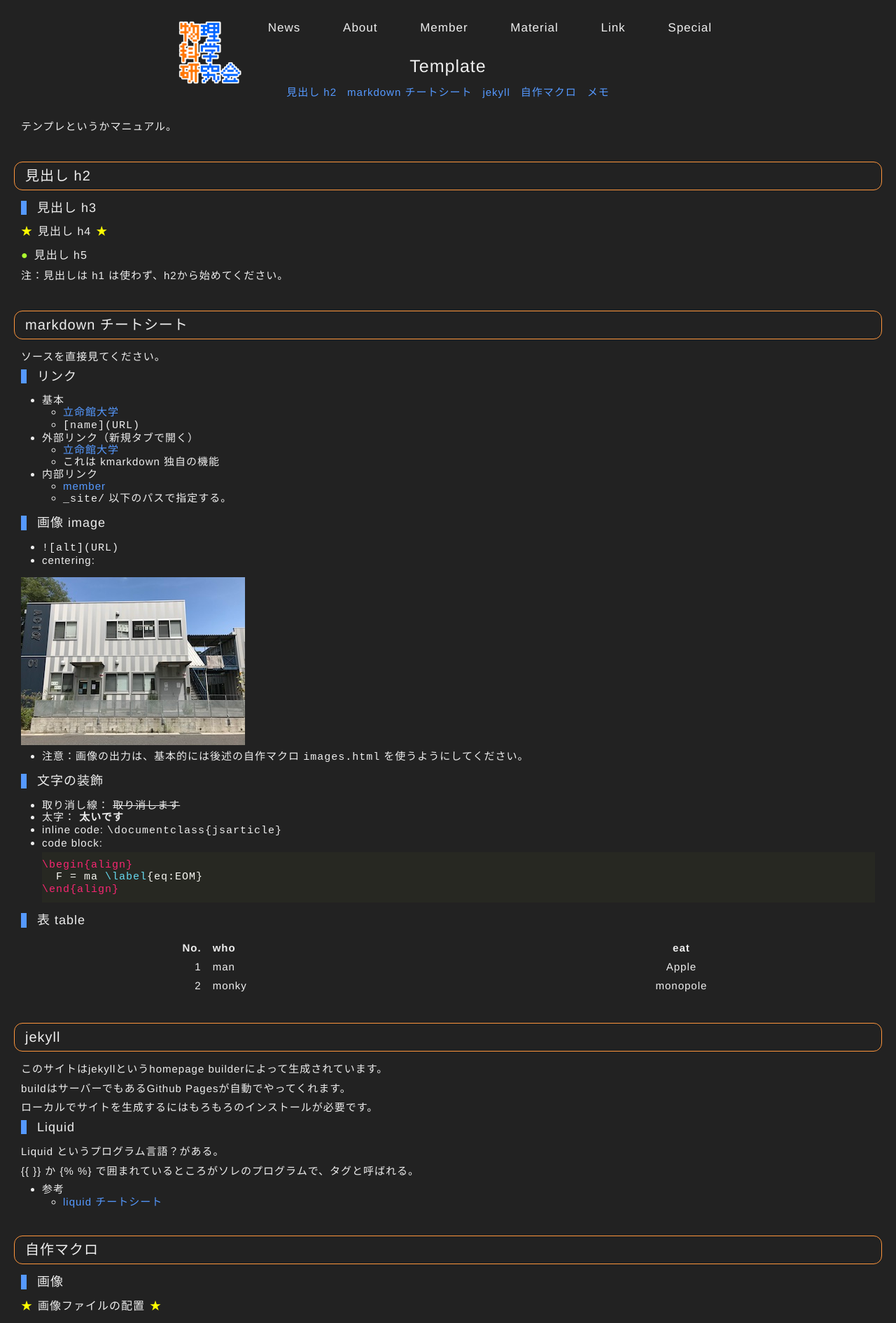
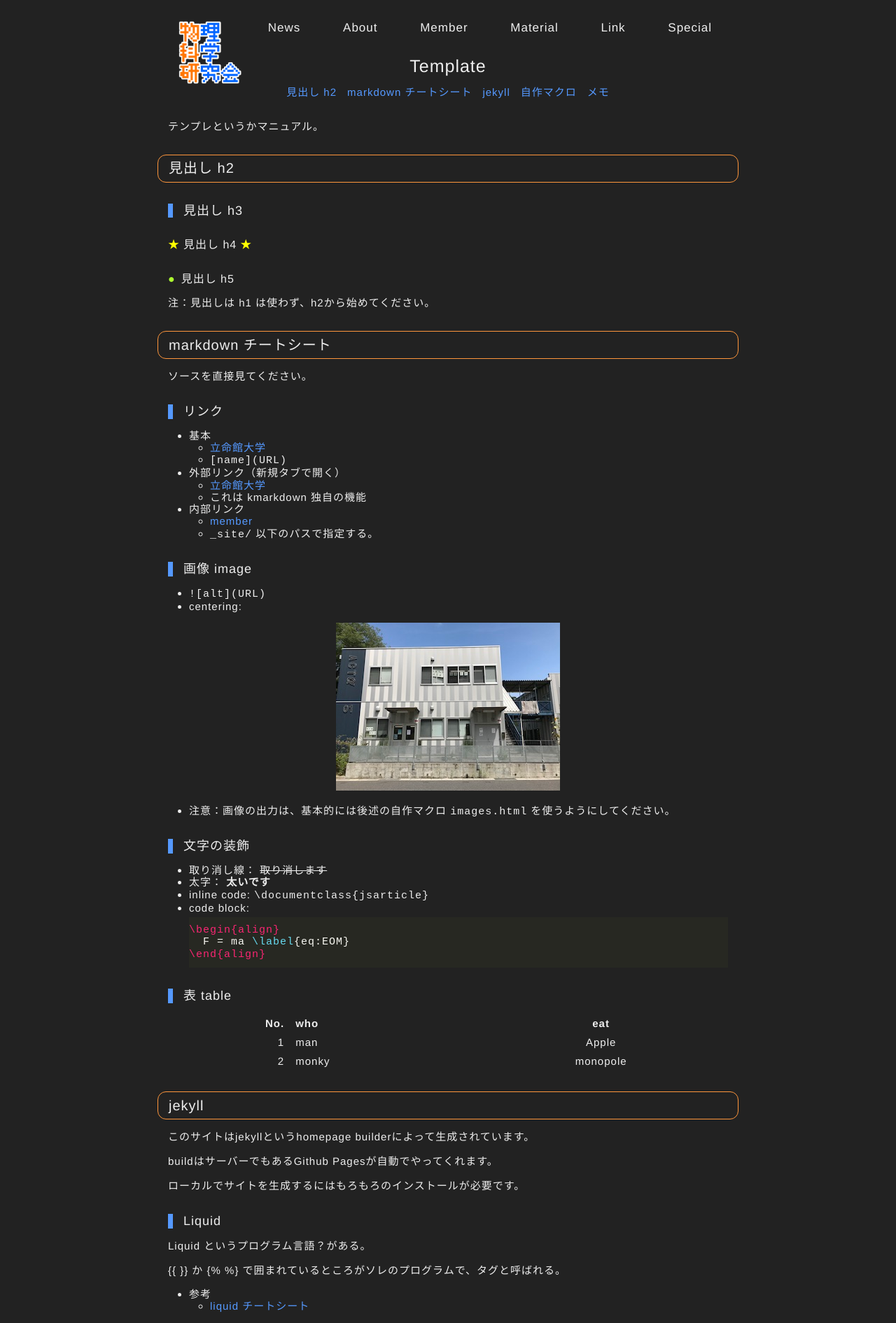
Before and after one commit to vuccaken/vuccaken.github.io, a Jekyll site: the page built from _pages/template.md, in a window 1280 px wide. Shown: the top 1891 px of the page at 70% size. Built offline with Jekyll 4.4.1, drawn with Linux system fonts in a browser that asks for light colours; nearby versions of some CDN libraries.

Commit message:
renewal page-content

```diff
--- a/_layouts/default.html
+++ b/_layouts/default.html
@@ -4,10 +4,13 @@
 {% include general/head.html %}
 
 <body>
+
   {% include general/header.html %}
-  <main>
+
+  <main class="page-content">
     {{ content }}
   </main>
+
   {% include general/footer.html %}
 
   <script
@@ -15,6 +18,7 @@
     integrity="sha256-FgpCb/KJQlLNfOu91ta32o/NMZxltwRo8QtmkMRdAu8="
     crossorigin="anonymous">
   </script>
+
 </body>
 
 </html>
--- a/_layouts/page.html
+++ b/_layouts/page.html
@@ -17,10 +17,4 @@
   {%- endif %}
 </header>
 
-<div class="content pages">
-  <div class="wrapper">
-    <div class="inner">
-      {{ content }}
-    </div>
-  </div>
-</div>
+{{ content }}
--- a/_sass/_base.scss
+++ b/_sass/_base.scss
@@ -54,64 +54,26 @@
 p {
   // border: solid 1px tomato;
   line-height: .2rem;
-  margin-block-start: 0.5em;
-  margin-block-end: 0.5em;
+  // margin-block-start: 0.5em;
+  // margin-block-end: 0.5em;
 }
+
+h1, h2, h3, h4, h5, h6 {
+  margin-top: $spacing-unit;
+  font-weight: normal;
+}
+
 h1 {
   font-size: .25rem;
-  font-weight: normal;
 }
 h2 {
-  // color: #0F9;
-  // background-color: $bg-color-sub;
-  margin-top: .40rem;
-  border: solid 1.5px $brand-color;
-  border-radius: 12px;
-  padding: 8px 15px;
   font-size: .20rem;
-  font-weight: normal;
-}
-h2:first-child {
-  margin-top: 0;
-}
-h2:before {
-  // border-right: solid 2px $brand-color;
-  // color: $brand-color;
-  // content: '●';
-  // padding-right: 0.5em;
 }
 h3 {
-  border-left: solid 8px $brand-color-sub;
-  padding-left: 15px;
   font-size: .18rem;
-  font-weight: normal;
 }
-h4 {
+h4, h5, h6 {
   font-size: .16rem;
-  font-weight: normal;
-}
-h4:before {
-  content: '★';
-  // content: '●';
-  padding-right: 7px;
-  color: yellow;
-}
-h4:after {
-  content: '★';
-  padding-left: 7px;
-  color: yellow;
-}
-h5 {
-  // border: solid 1px $brand-color;
-  margin-bottom: 10px;
-  font-size: .16rem;
-  font-weight: normal;
-}
-h5:before {
-  // content: '★';
-  content: '●';
-  padding-right: 0.5em;
-  color: greenyellow;
 }
 
 .table-space {
@@ -142,5 +104,5 @@
 
 img {
   max-width: 100%;
-  display: block;
+  // display: block;
 }
--- a/_sass/_layout.scss
+++ b/_sass/_layout.scss
@@ -69,7 +69,7 @@
 
 
 //
-// Page Header
+// Page Content
 //
 .page-header {
   // border: solid 1px tomato;
@@ -103,22 +103,47 @@
   }
 }
 
+main.page-content {
+  // border: solid 1px greenyellow;
+  margin-bottom: $spacing-unit;
 
-//
-// Page Content
-//
-main {
-  // border: solid 1px greenyellow;
+  $space: $spacing-unit / 2;
+
+  h2 {
+    margin-left: -$space;
+    margin-right: -$space;
+    padding: $space/2 $space;
+    border: solid 1.5px $brand-color;
+    border-radius: 12px;
+  }
+
+  h3 {
+    border-left: solid $space/2 $brand-color-sub;
+    padding-left: $space;
+  }
+
+  h4 {
+    &:before {
+      content: '★';
+      padding-right: $space / 3;
+      color: yellow;
+    }
+    &:after {
+      content: '★';
+      padding-left: $space / 3;
+      color: yellow;
+    }
+  }
+
+  h5 {
+    &:before {
+      content: '●';
+      padding-right: 0.5em;
+      color: greenyellow;
+    }
+  }
 }
 
-.content.pages .inner {
-  // border: solid 1px greenyellow;
-  margin: 10px;
-  h2 {
-    margin-left: -10px;
-    margin-right: -10px;
-  }
-}
 
 //
 // Site Footer
```
